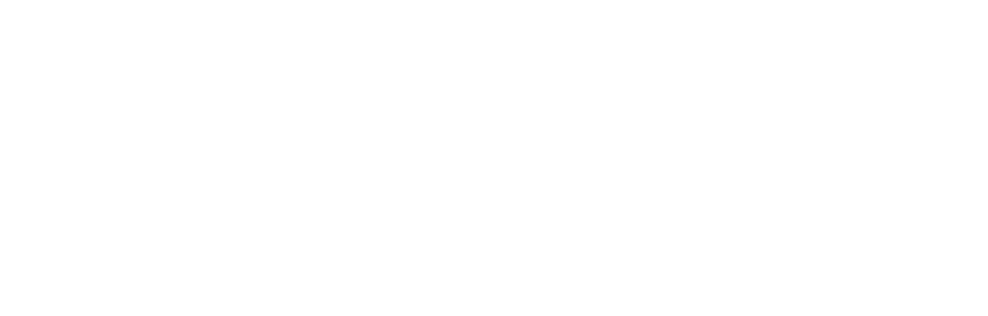
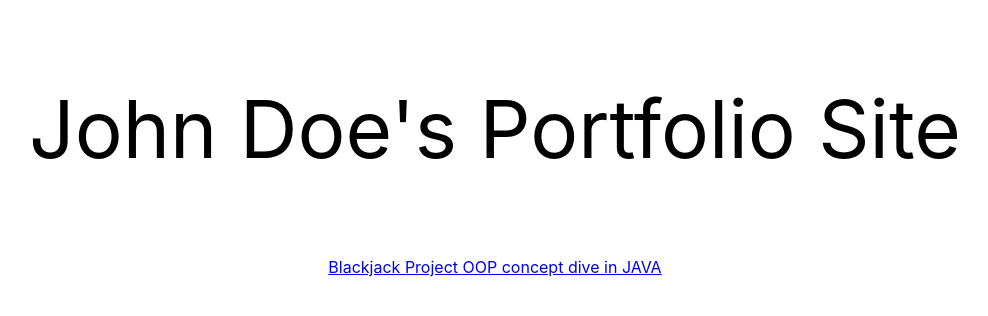
Before and after one commit to bradley121901/tutoring-flask, a React (Create React App) app in the folder tutoring-react-demo/: page / in a window 1280 px wide. Before the commit this address had no page. Shown: the top 316 px of the page, without its empty margins (145-1133 px from the left). Built offline with nearby package versions, Linux system fonts and the light colour scheme.

Commit message:
base url added

```diff
--- a/tutoring-react-demo/public/index.html
+++ b/tutoring-react-demo/public/index.html
@@ -2,7 +2,7 @@
 <html lang="en">
   <head>
     <meta charset="utf-8" />
-    <link rel="icon" href="%PUBLIC_URL%/favicon.ico" />
+    <link rel="icon" href="%PUBLIC_URL%/johncena.png" />
     <meta name="viewport" content="width=device-width, initial-scale=1" />
     <meta name="theme-color" content="#000000" />
     <meta
@@ -24,7 +24,7 @@
       work correctly both with client-side routing and a non-root public URL.
       Learn how to configure a non-root public URL by running `npm run build`.
     -->
-    <title>React App</title>
+    <title>John Doe</title>
   </head>
   <body>
     <noscript>You need to enable JavaScript to run this app.</noscript>
--- a/tutoring-react-demo/src/App.js
+++ b/tutoring-react-demo/src/App.js
@@ -7,9 +7,9 @@
   return (
     <Router>
       <div>
-        <Routes>
-          <Route path="/tutoring-react" element={<Home />} />
-          <Route path="/tutoring-react/blackjack" element={<Blackjack />} />
+        <Routes basename="/tutoring-react">
+          <Route path="/" element={<Home />} />
+          <Route path="/blackjack" element={<Blackjack />} />
         </Routes>
       </div>
     </Router>
```
Also changed, not shown: tutoring-react-demo/public/johncena.png (added).
